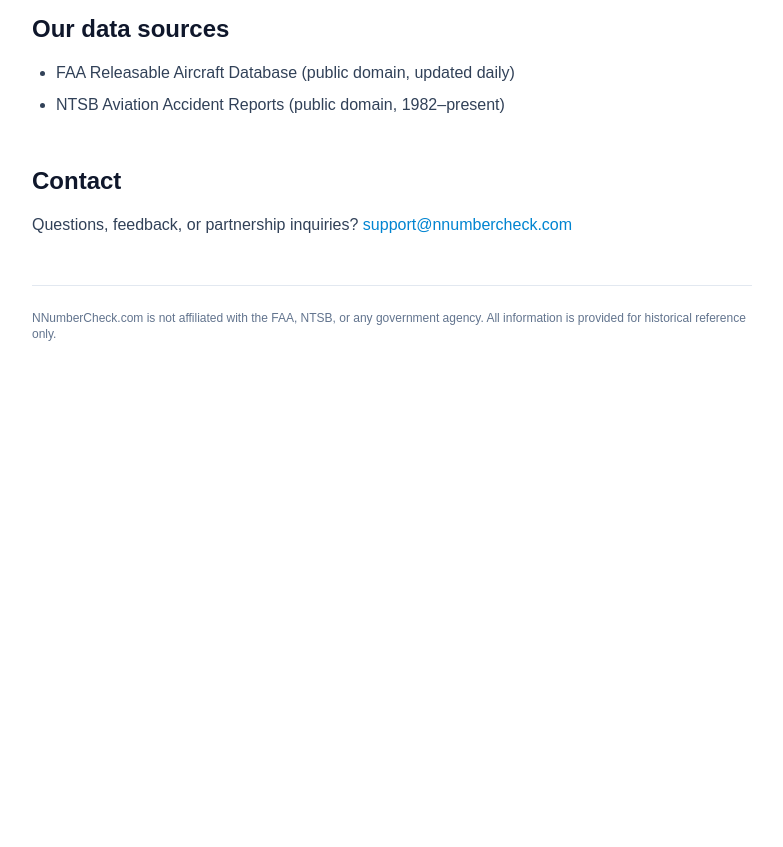
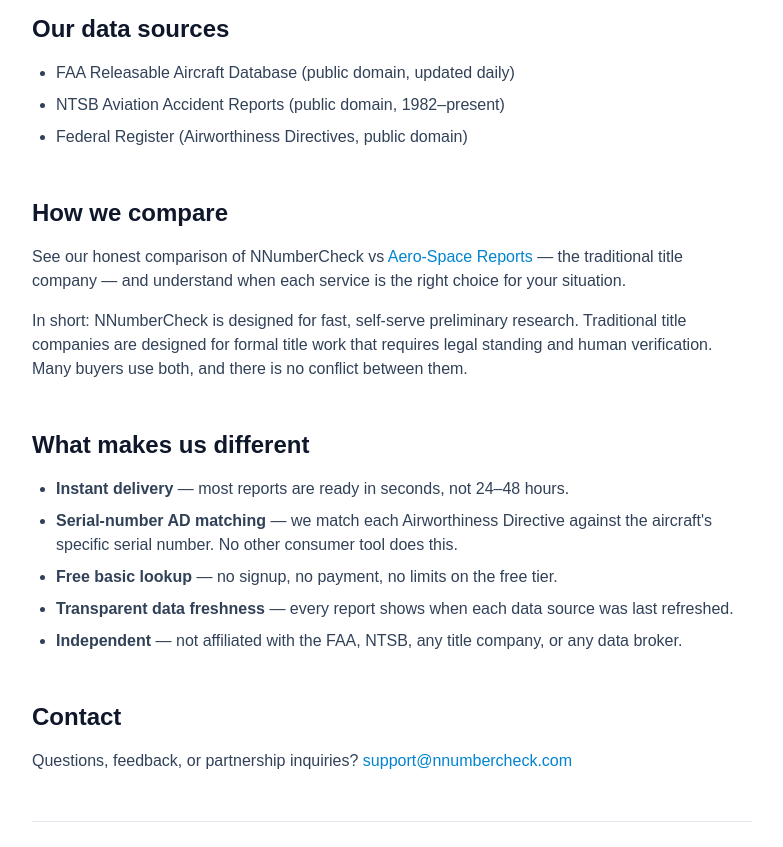
Before and after one commit to devsecsuite-rgb/nnumbercheck-v2, a Next.js app: page /about in a window 1280 px wide. Shown: the part 760-1607 px from the top of the page, without its empty margins (248-1031 px from the left). Before the commit the page ends 1166 px from the top, so only its background shows below. Built offline with nearby package versions, Linux system fonts and the light colour scheme; no server answers.

Commit message:
Add comparison link and differentiators to About page

```diff
--- a/app/about/page.tsx
+++ b/app/about/page.tsx
@@ -3,8 +3,9 @@
 
 export const metadata: Metadata = {
   title: 'About NNumberCheck — Aircraft History Reports',
-  description: 'Learn how NNumberCheck helps buyers, brokers, and owners make smarter aircraft decisions with instant FAA registry and NTSB accident data.',
-alternates: {
+  description:
+    'Learn how NNumberCheck helps buyers, brokers, and owners make smarter aircraft decisions with instant FAA registry and NTSB accident data.',
+  alternates: {
     canonical: 'https://nnumbercheck.com/about',
   },
 };
@@ -14,41 +15,133 @@
     <div className="min-h-screen bg-white text-slate-900">
       <header className="border-b border-slate-200 bg-white">
         <div className="max-w-6xl mx-auto px-6 py-4 flex items-center justify-between">
-          <Link href="/" className="text-2xl font-bold text-sky-600">NNumberCheck</Link>
-          <Link href="/" className="text-sm font-medium text-sky-600 hover:underline">← Back to home</Link>
+          <Link href="/" className="text-2xl font-bold text-sky-600">
+            NNumberCheck
+          </Link>
+          <Link
+            href="/"
+            className="text-sm font-medium text-sky-600 hover:underline"
+          >
+            ← Back to home
+          </Link>
         </div>
       </header>
+
       <article className="max-w-3xl mx-auto px-6 py-16">
         <h1 className="text-4xl font-bold">About NNumberCheck</h1>
         <p className="mt-6 text-lg text-slate-600">
-          NNumberCheck makes it easy to look up the history of any US-registered aircraft in seconds. Enter an N-number and get registration details, 44 years of accident records, and ownership information — pulled directly from public FAA and NTSB data.
+          NNumberCheck makes it easy to look up the history of any
+          US-registered aircraft in seconds. Enter an N-number and get
+          registration details, 44 years of accident records, and ownership
+          information — pulled directly from public FAA and NTSB data.
         </p>
+
         <h2 className="mt-12 text-2xl font-bold">Why we built this</h2>
         <p className="mt-4 text-slate-700">
-          Buying or selling an aircraft is a six- or seven-figure decision, but the information needed to make that decision is scattered across government databases that weren&apos;t designed for consumers. Pilots, brokers, and buyers deserve a simpler way to check an aircraft&apos;s background before committing.
+          Buying or selling an aircraft is a six- or seven-figure decision, but
+          the information needed to make that decision is scattered across
+          government databases that weren&apos;t designed for consumers.
+          Pilots, brokers, and buyers deserve a simpler way to check an
+          aircraft&apos;s background before committing.
         </p>
         <p className="mt-4 text-slate-700">
-          NNumberCheck aggregates public FAA registry data and NTSB accident records into one clean, instant report. No phone calls, no waiting, no middleman.
+          NNumberCheck aggregates public FAA registry data and NTSB accident
+          records into one clean, instant report. No phone calls, no waiting,
+          no middleman.
         </p>
+
         <h2 className="mt-12 text-2xl font-bold">Who it&apos;s for</h2>
         <ul className="mt-4 space-y-2 text-slate-700 list-disc pl-6">
-          <li><strong>Buyers</strong> — verify an aircraft&apos;s past before you make an offer.</li>
-          <li><strong>Brokers and dealers</strong> — run bulk lookups and generate reports for your clients.</li>
-          <li><strong>Owners</strong> — check your own aircraft&apos;s public record.</li>
-          <li><strong>Lenders and insurers</strong> — verify registration, ownership, and history.</li>
+          <li>
+            <strong>Buyers</strong> — verify an aircraft&apos;s past before you
+            make an offer.
+          </li>
+          <li>
+            <strong>Brokers and dealers</strong> — run bulk lookups and generate
+            reports for your clients.
+          </li>
+          <li>
+            <strong>Owners</strong> — check your own aircraft&apos;s public
+            record.
+          </li>
+          <li>
+            <strong>Lenders and insurers</strong> — verify registration,
+            ownership, and history.
+          </li>
         </ul>
+
         <h2 className="mt-12 text-2xl font-bold">Our data sources</h2>
         <ul className="mt-4 space-y-2 text-slate-700 list-disc pl-6">
-          <li>FAA Releasable Aircraft Database (public domain, updated daily)</li>
-          <li>NTSB Aviation Accident Reports (public domain, 1982–present)</li>
+          <li>
+            FAA Releasable Aircraft Database (public domain, updated daily)
+          </li>
+          <li>
+            NTSB Aviation Accident Reports (public domain, 1982–present)
+          </li>
+          <li>
+            Federal Register (Airworthiness Directives, public domain)
+          </li>
         </ul>
+
+        <h2 className="mt-12 text-2xl font-bold">How we compare</h2>
+        <p className="mt-4 text-slate-700">
+          See our honest comparison of NNumberCheck vs{' '}
+          <Link
+            href="/compare/aero-space-reports"
+            className="text-sky-600 hover:underline"
+          >
+            Aero-Space Reports
+          </Link>{' '}
+          — the traditional title company — and understand when each service is
+          the right choice for your situation.
+        </p>
+        <p className="mt-4 text-slate-700">
+          In short: NNumberCheck is designed for fast, self-serve preliminary
+          research. Traditional title companies are designed for formal title
+          work that requires legal standing and human verification. Many buyers
+          use both, and there is no conflict between them.
+        </p>
+
+        <h2 className="mt-12 text-2xl font-bold">What makes us different</h2>
+        <ul className="mt-4 space-y-2 text-slate-700 list-disc pl-6">
+          <li>
+            <strong>Instant delivery</strong> — most reports are ready in
+            seconds, not 24–48 hours.
+          </li>
+          <li>
+            <strong>Serial-number AD matching</strong> — we match each
+            Airworthiness Directive against the aircraft&apos;s specific serial
+            number. No other consumer tool does this.
+          </li>
+          <li>
+            <strong>Free basic lookup</strong> — no signup, no payment, no
+            limits on the free tier.
+          </li>
+          <li>
+            <strong>Transparent data freshness</strong> — every report shows
+            when each data source was last refreshed.
+          </li>
+          <li>
+            <strong>Independent</strong> — not affiliated with the FAA, NTSB,
+            any title company, or any data broker.
+          </li>
+        </ul>
+
         <h2 className="mt-12 text-2xl font-bold">Contact</h2>
         <p className="mt-4 text-slate-700">
           Questions, feedback, or partnership inquiries?{' '}
-          <a href="mailto:support@nnumbercheck.com" className="text-sky-600 hover:underline">support@nnumbercheck.com</a>
+          <a
+            href="mailto:support@nnumbercheck.com"
+            className="text-sky-600 hover:underline"
+          >
+            support@nnumbercheck.com
+          </a>
         </p>
+
         <p className="mt-12 text-xs text-slate-500 border-t border-slate-200 pt-6">
-          NNumberCheck.com is not affiliated with the FAA, NTSB, or any government agency. All information is provided for historical reference only.
+          NNumberCheck.com is not affiliated with the FAA, NTSB, or any
+          government agency. All information is provided for historical
+          reference only.
         </p>
       </article>
     </div>
```
